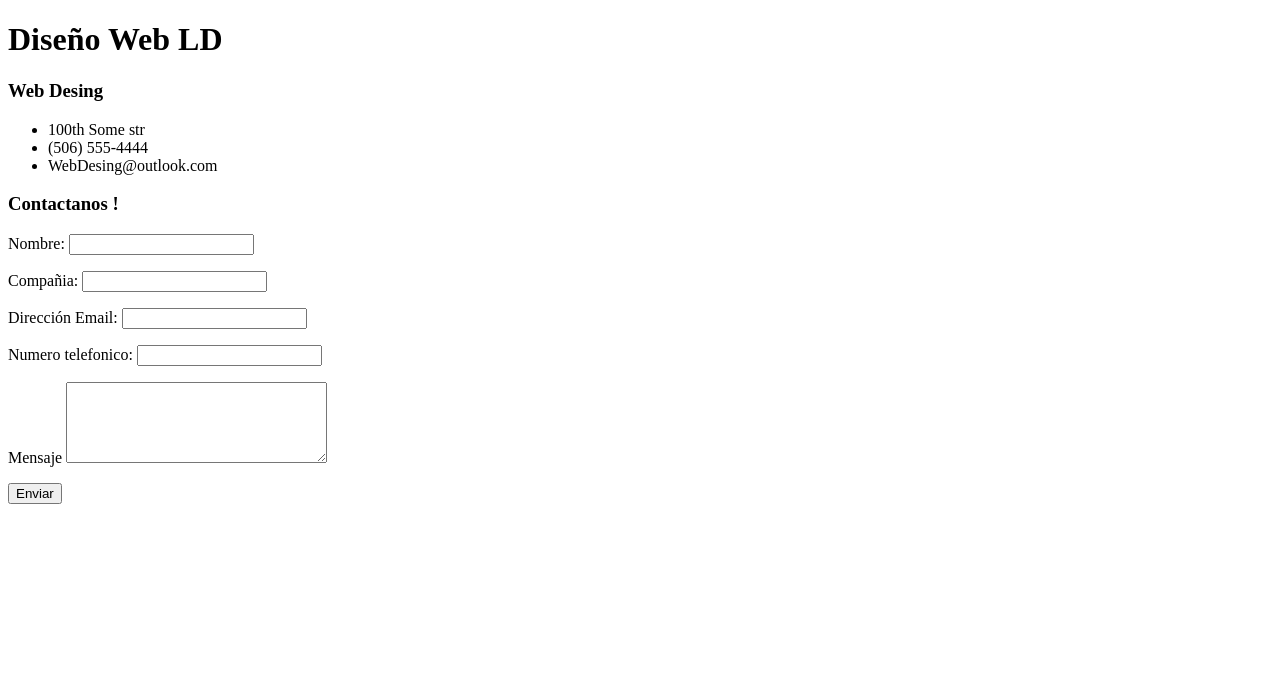
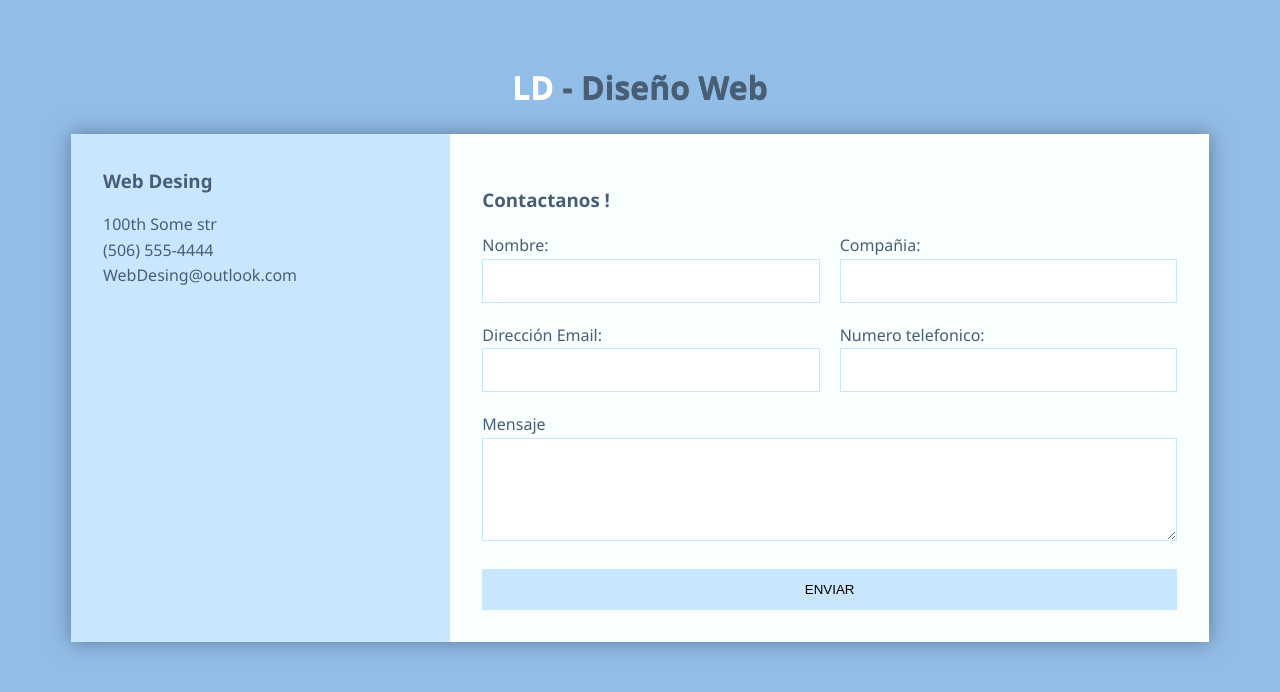
Before and after one commit to DNavarro10/MobilFirst, a plain HTML site: page index.html in a window 1280 px wide. Drawn offline with Linux system fonts and the light colour scheme.

Commit message:
styles
agregados, pendiente detalles  :)

```diff
--- a/css/style.css
+++ b/css/style.css
@@ -0,0 +1,100 @@
+*{
+	-webkit-box-sizing: border-box;
+	box-sizing: border-box;
+}
+body{
+	background: #92bde7;
+	color: #485e74;
+	line-height: 1.6;
+	font-family: 'Segoe UI', Tahoma,Geneva,Vedana,sans-serif;
+	padding: 1em;
+}
+.container{
+	max-width: 1170px;
+	margin-left: auto;
+	margin-right: auto;
+	padding: 1em;
+}
+
+ul{
+	list-style: none;
+	padding: 0;
+
+}
+
+.brand{
+	text-align: center;
+	text-shadow: 0.1px .5px .5px;
+}
+.brand span{
+	color: white;
+}
+
+.wrapper{
+	-webkit-box-shadow: 0 0 20px 0 rgba(72,94,116,0.7);
+	box-shadow: 0 0 20px 0 rgba(72,94,116,0.7);
+}
+.wrapper >*{
+	padding: 1.2em;
+}
+
+.company-info{
+	background: #c9e6ff;
+}
+.company-info h3, .company-info ul{
+	text-align: center;
+	margin: 0 0 1rem 0;
+}
+
+.contact{
+	background: #f9feff;
+}
+/* form estilos */
+.contact form{
+	display: grid;
+	grid-template-columns: 1fr 1fr;
+	grid-gap: 20px;
+}
+.contact form label{
+	display: block;
+}
+.contact form p{
+	margin: 0;
+}
+
+.contact form .full{
+	grid-column: 1/3;
+}
+.contact form button, .contact form input, .contact form textarea{
+	width: 100%;
+	padding: 1em;
+	border: 1px solid #c9e6ff;
+}
+.contact form button{
+	background: #c9e6ff;
+	border: 0;
+	text-transform: uppercase;
+	-webkit-transition: .5s;
+	-webkit-transition: .5s ease-in-out;
+	transition: .5s ease-in-out;
+}
+.contact form button:hover, .contact form button:focus{
+	background: #92bde7;
+	color: white;
+	outline: 0;
+
+}
+/* media query */
+
+@media(min-width:700px){
+	.wrapper{
+		display: grid;
+		grid-template-columns: 1fr 2fr;
+	}
+	.wrapper >*{
+		padding: 2em;
+	}
+	.company-info h3, .company-info ul, brand{
+		text-align: left;
+	}
+}
--- a/index.html
+++ b/index.html
@@ -8,7 +8,7 @@
 </head>
 <body>
 	<div class="container">
-		<h1 class="brand">Diseño Web LD</h1>
+		<h1 class="brand"><span>LD</span> - Diseño Web</h1>
 		<div class="wrapper">
 			<div class="company-info">
 				<h3>Web Desing</h3>
@@ -41,12 +41,12 @@
 						<input type="text" name="phone">
 					</p>
 
-					<p>
+					<p class="full">
 						<label for="">Mensaje</label>
 						<textarea name="message" id="" cols="30" rows="5"></textarea>
 					</p>
 
-					<p>
+					<p class="full">
 						<button>Enviar</button>
 					</p>
 				</form>
```
